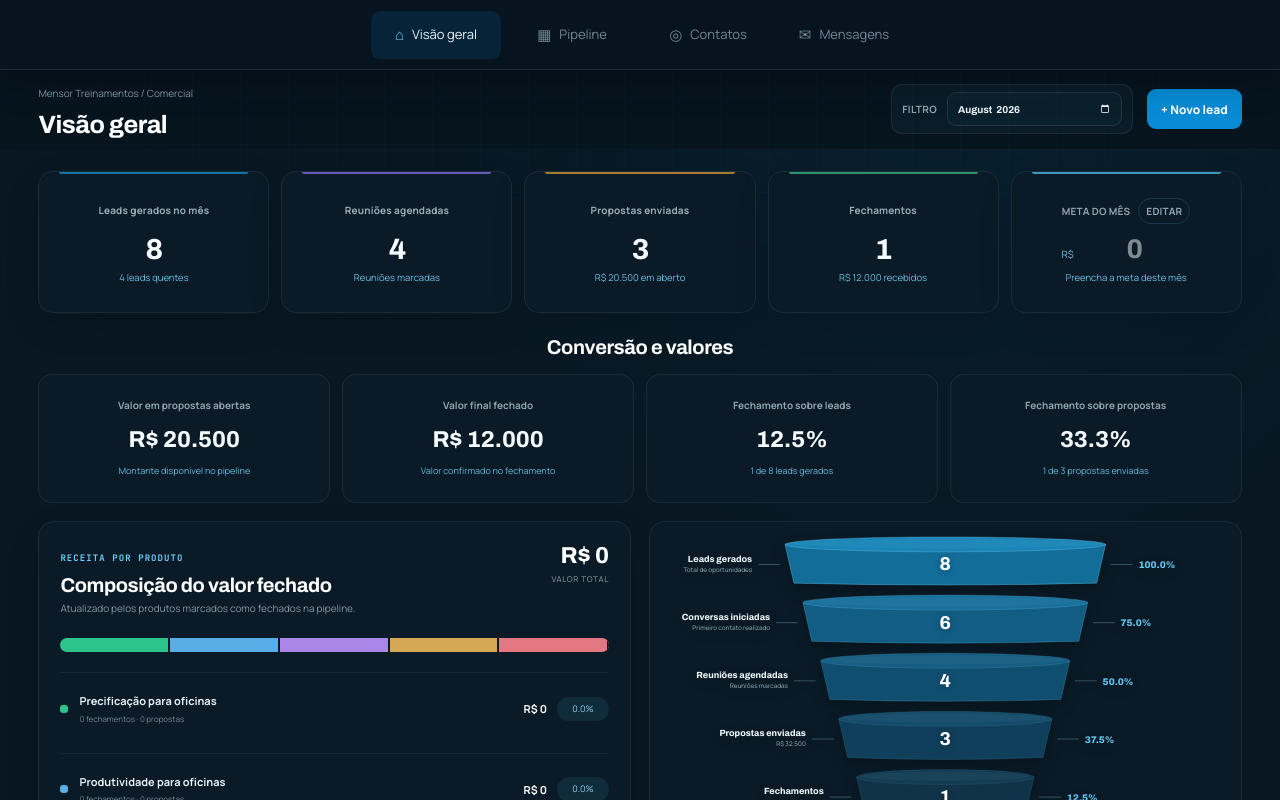
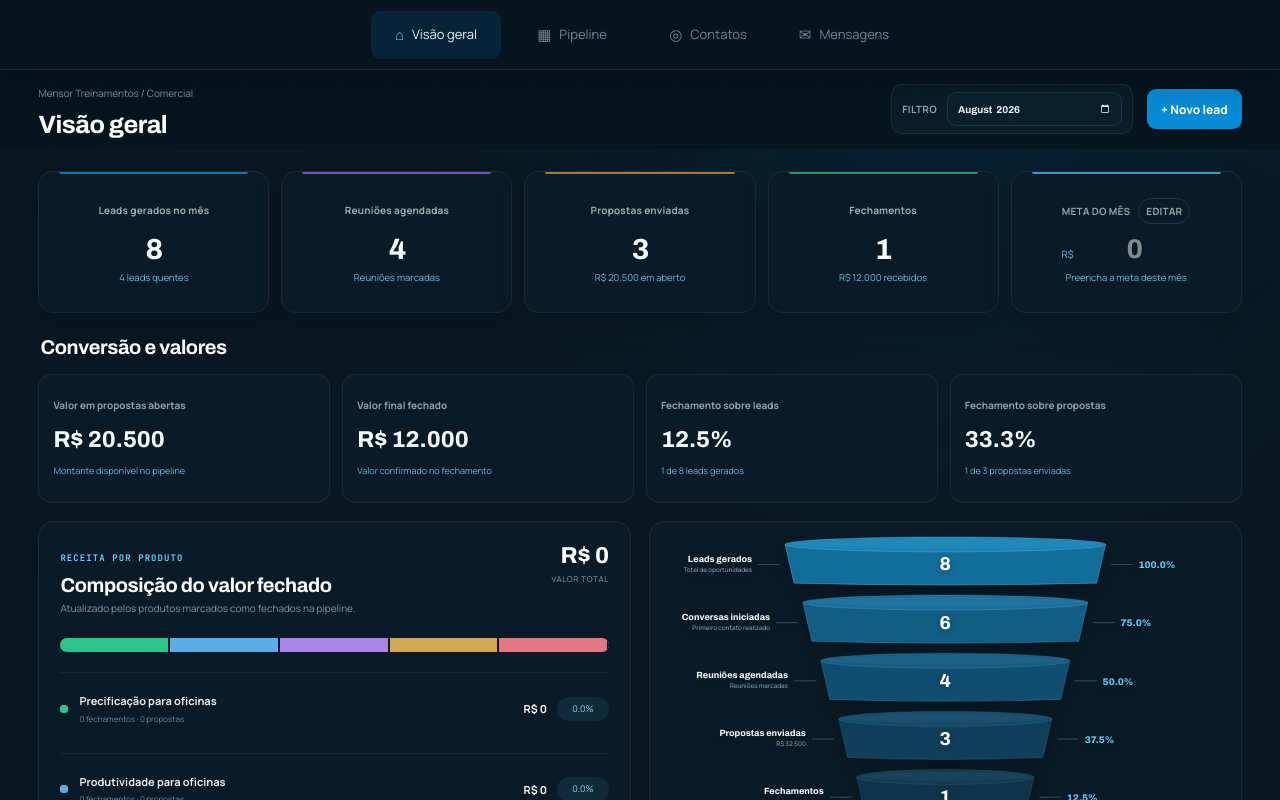
Before and after one commit to cezarhlima1/diegomensor, a Next.js app: page /CRM in a window 1280 px wide. Shown: the top 800 px of the page. Built offline with nearby package versions, Linux system fonts and the light colour scheme.

Commit message:
Alinha métricas de conversão à esquerda

```diff
--- a/components/crm/crm.module.css
+++ b/components/crm/crm.module.css
@@ -2046,3 +2046,10 @@
 .dashboardContent .kpis,.dashboardContent>.financialSummary,.dashboardContent>.analysisColumn,.dashboardContent>.funnelColumn,.dashboardContent>.monthlyChart{width:100%;max-width:100%}
 .dashboardContent .kpis article,.dashboardContent>.financialSummary article{min-width:0}
 @media(max-width:560px){.dashboardContent .kpis{grid-template-columns:1fr}.dashboardContent .kpis article:last-child{grid-column:auto}}
+
+/* Leitura da seção de conversão da esquerda para a direita. */
+.dashboardContent>.financialSummary>header{text-align:left}
+.dashboardContent>.financialSummary article{align-items:flex-start;text-align:left}
+.dashboardContent>.financialSummary article>span,
+.dashboardContent>.financialSummary article>small{justify-content:flex-start;text-align:left}
+.dashboardContent>.financialSummary article>strong{align-self:flex-start;text-align:left}
```
